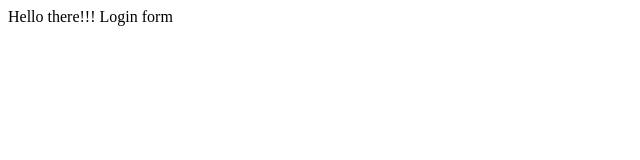
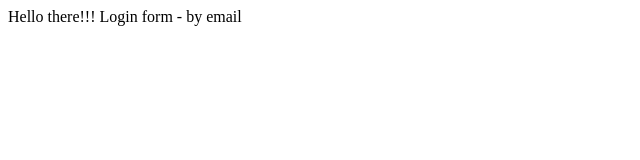
Before and after one commit to shwethagururaj/example1, a plain HTML site: page index.html in a window 1280 px wide. Shown: the full height of the page, 0-640 px from the left. Drawn offline with Linux system fonts and the light colour scheme.

Commit message:
Added login by email

```diff
--- a/index.html
+++ b/index.html
@@ -5,5 +5,6 @@
 	<body>
 		Hello there!!!
 		Login form
+			- by email
 	</body>
 </html>
```
Also changed, not shown: email.html (added, +1 -0 lines).
